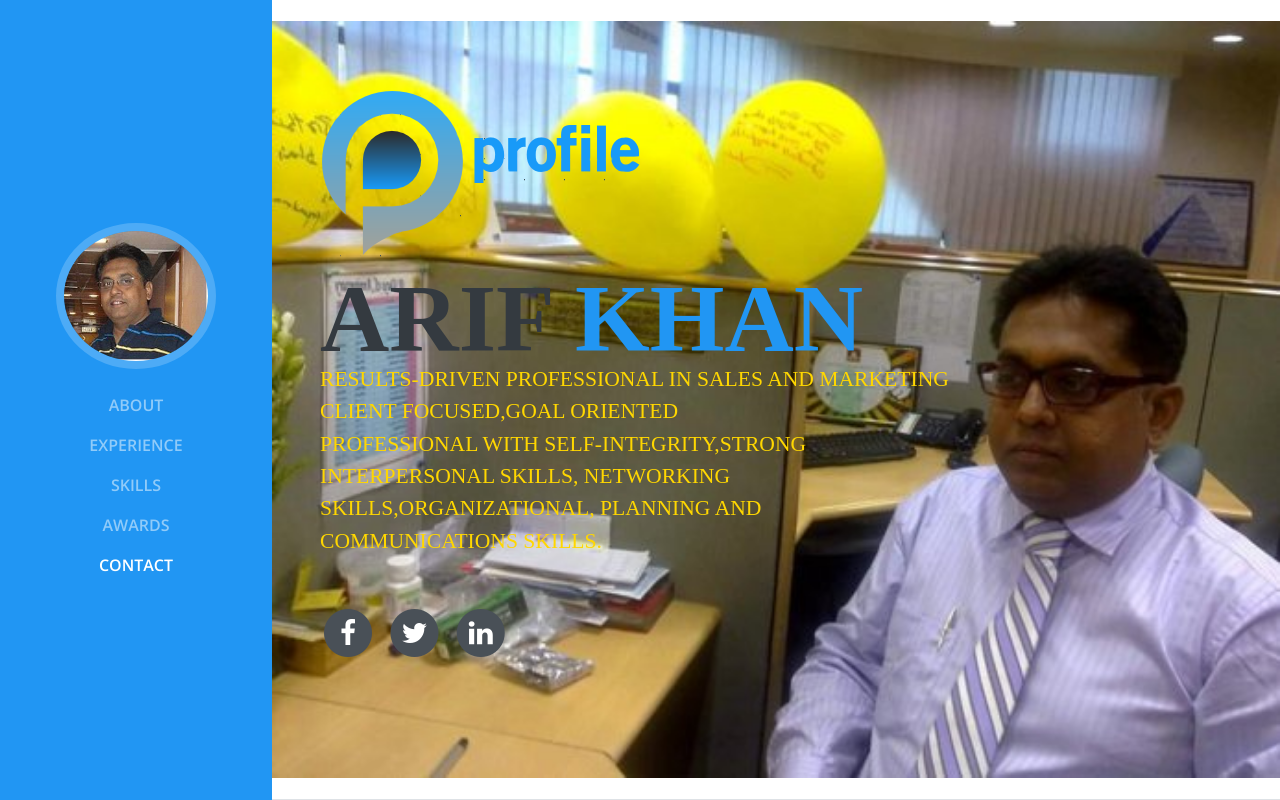
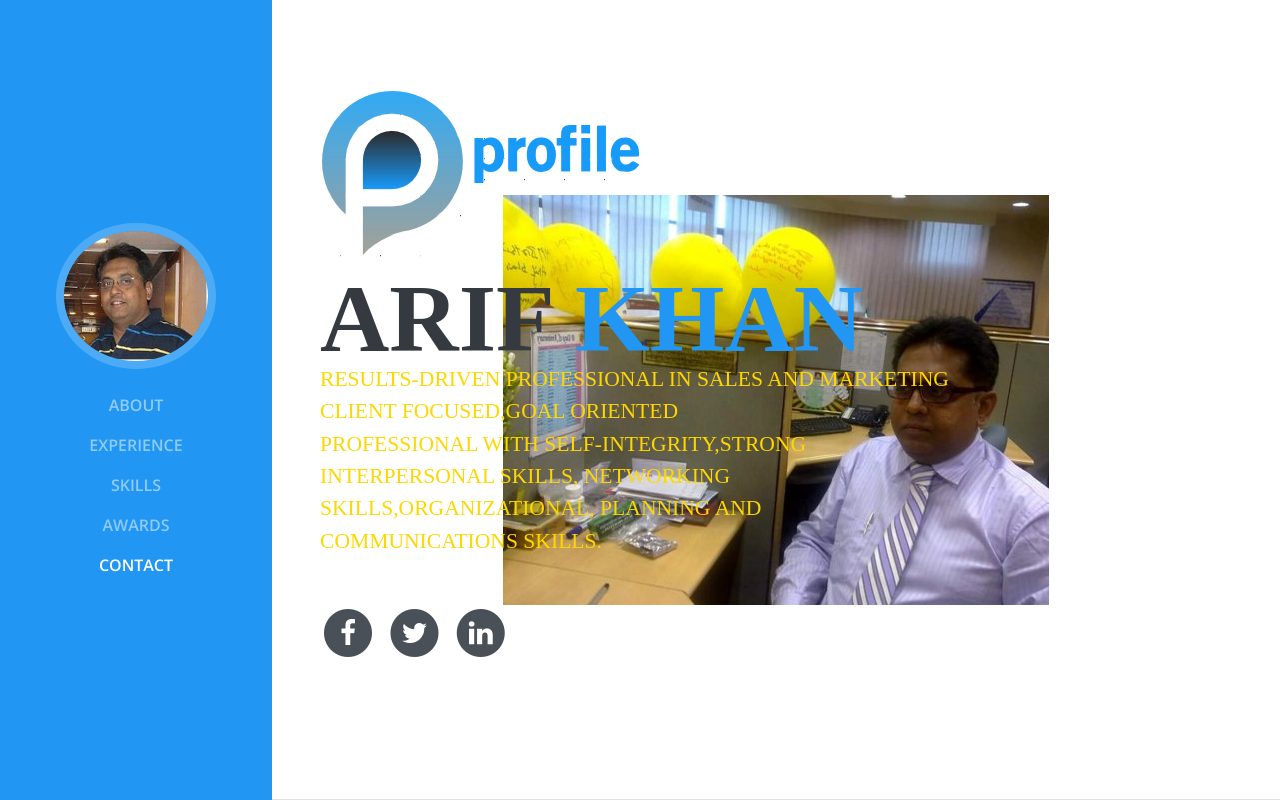
Before and after one commit to Dnext-Solution/Arif, a plain HTML site: page index.html in a window 1280 px wide. Shown: the top 800 px of the page. Drawn offline with nearby package versions, Linux system fonts and the light colour scheme; a web font is replaced by a local one.

Commit message:
Update style.css

```diff
--- a/css/style.css
+++ b/css/style.css
@@ -212,7 +212,7 @@ a:active {
 ====================================================*/
   #about {
       background-image: url(../img/profile-banner.jpg);
-      background-size:contain,auto;
+      background-size:auto;
       background-position: center center;
       background-repeat: no-repeat;
   }
```
